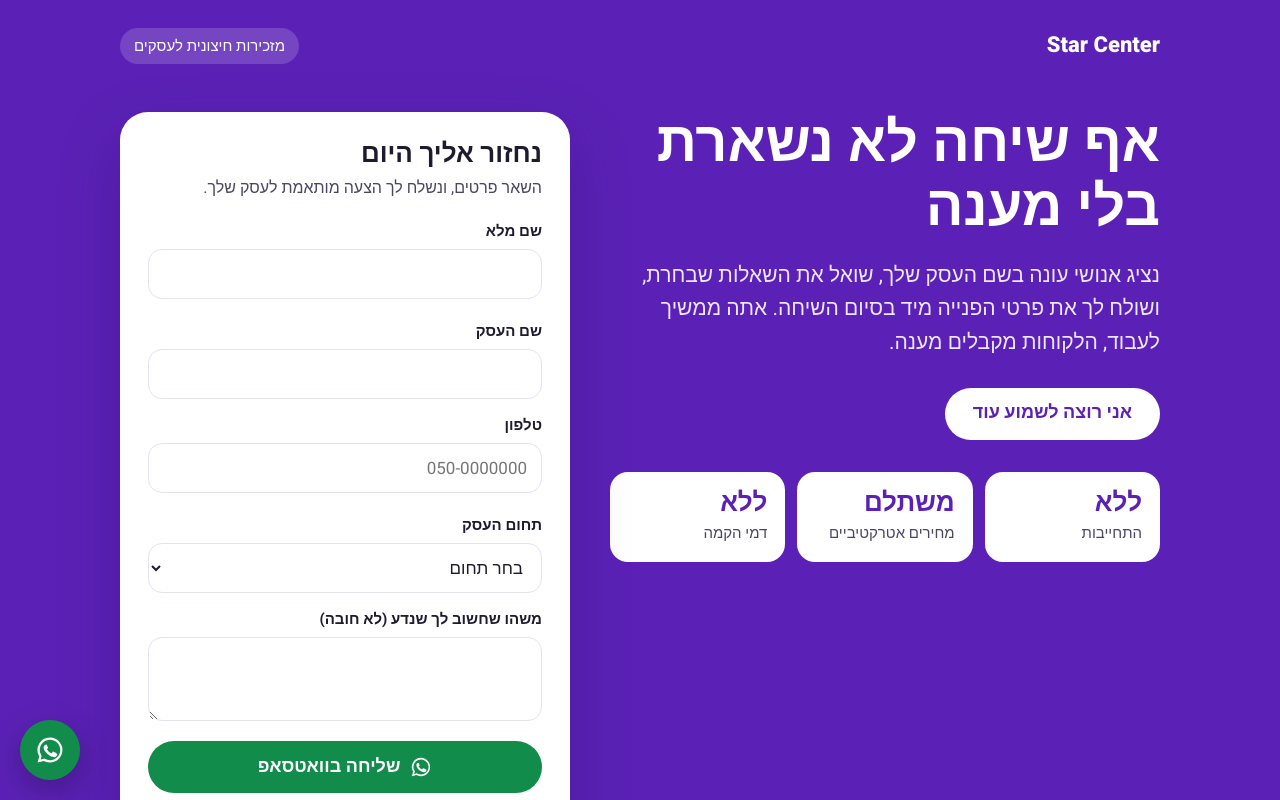
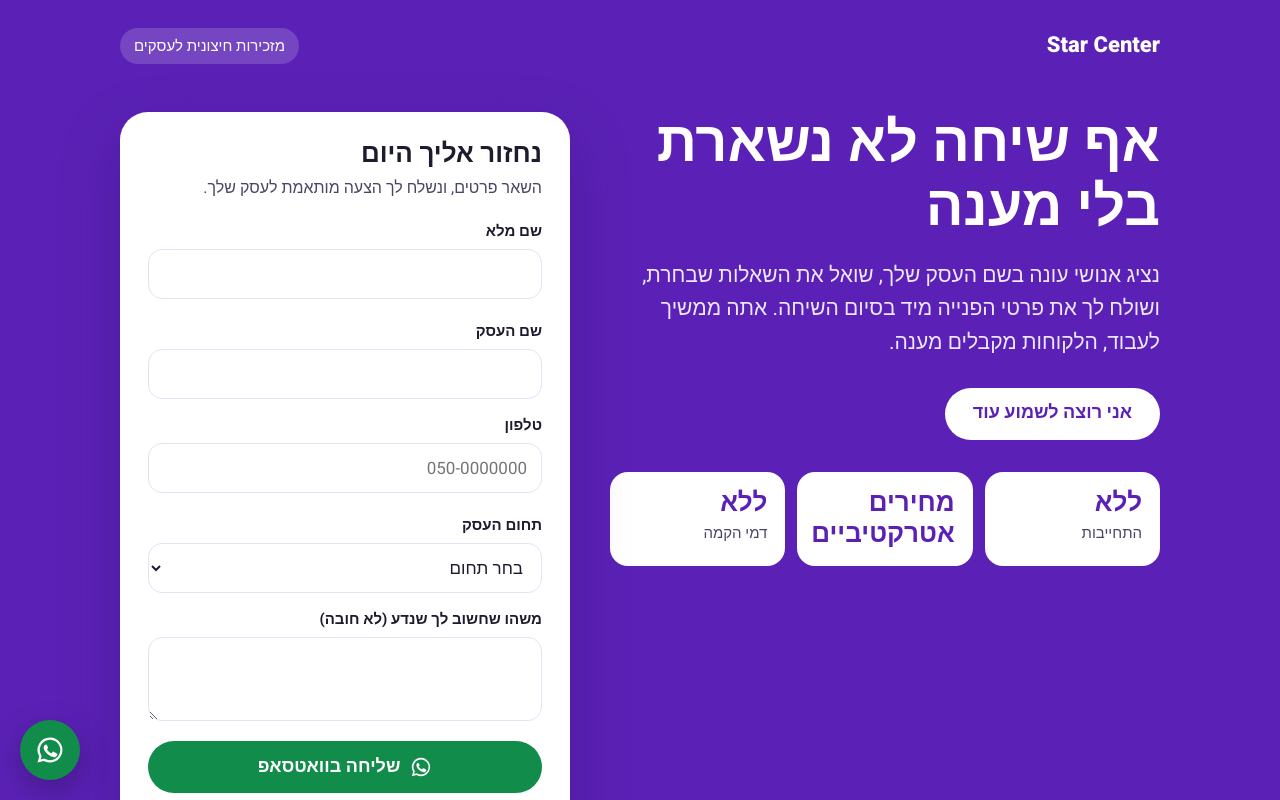
Before and after one commit to liopar77-eng/s.center-poblic, a plain HTML site: page index.html in a window 1280 px wide. Shown: the top 800 px of the page. Drawn offline with Linux system fonts and the light colour scheme.

Commit message:
הסרת המילה משתלם
Co-Authored-By: Claude Opus 5.5 <noreply@anthropic.com>
Claude-Session: https://claude.ai/code/session_01ToctrHkQjupKPm4p8h1Quj

```diff
--- a/index.html
+++ b/index.html
@@ -119,7 +119,7 @@ footer{text-align:center;color:var(--muted);font-size:14px;padding:0 0 32px}
         <a class="btn btn-light" href="#lead">אני רוצה לשמוע עוד</a>
         <div class="stats">
           <div class="stat"><b>ללא</b><span>התחייבות</span></div>
-          <div class="stat"><b>משתלם</b><span>מחירים אטרקטיביים</span></div>
+          <div class="stat"><b>מחירים אטרקטיביים</b></div>
           <div class="stat"><b>ללא</b><span>דמי הקמה</span></div>
         </div>
       </div>
```
